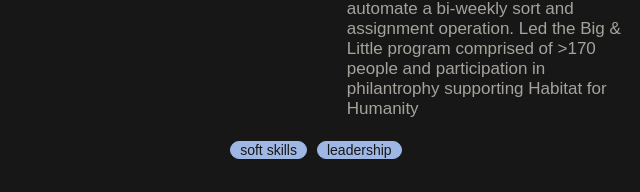
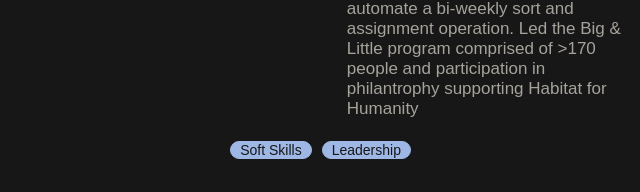
Before and after one commit to JohnRehagen/Johns-Website, a plain HTML site: page index.html in a window 1280 px wide. Shown: the part 2493-2685 px from the top of the page, 358-998 px from the left. Drawn offline with Linux system fonts and the light colour scheme; a web font is replaced by a local one.

Commit message:
fixed capitalization

```diff
--- a/index.html
+++ b/index.html
@@ -172,8 +172,8 @@
                         </div>
 
                         <div class="row2">
-                            <div class="resume-element">soft skills</div>
-                            <div class="resume-element">leadership</div>
+                            <div class="resume-element">Soft Skills</div>
+                            <div class="resume-element">Leadership</div>
                         </div>
                     </div>
                 </a>
```
